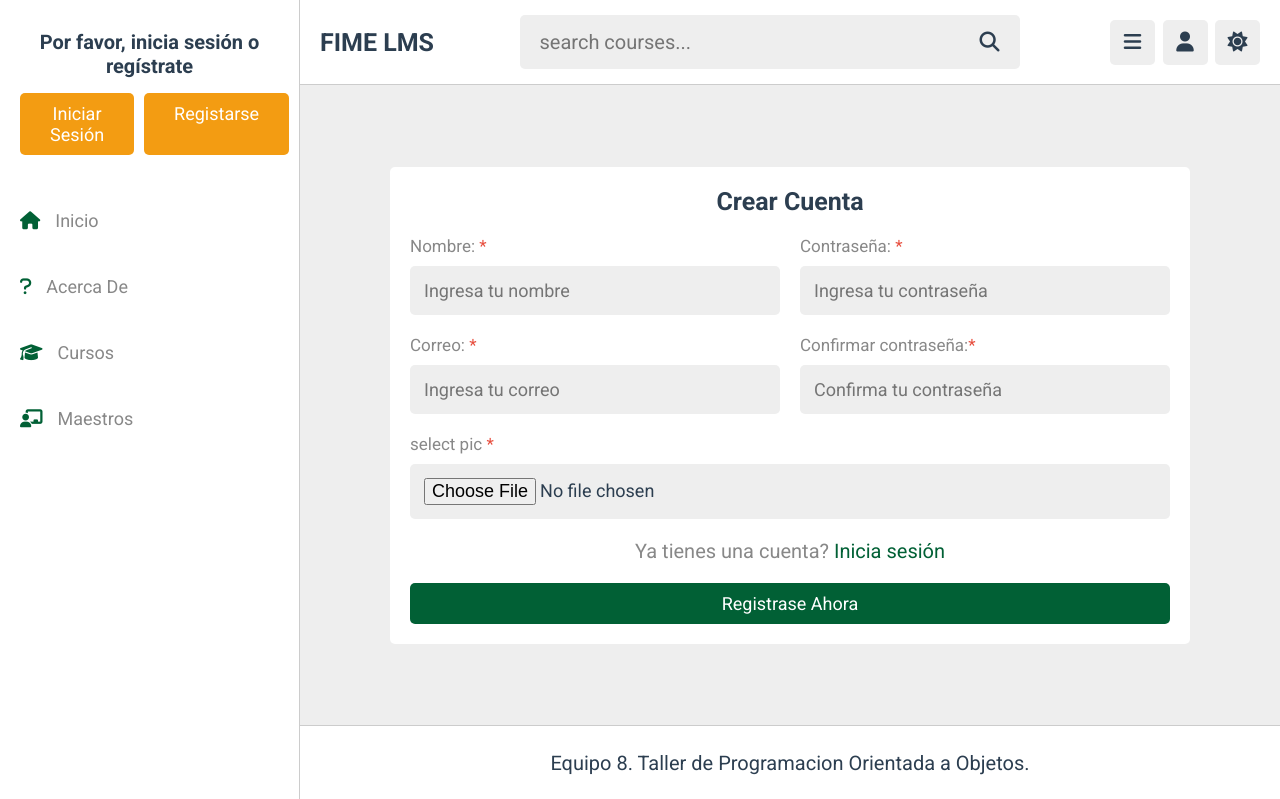
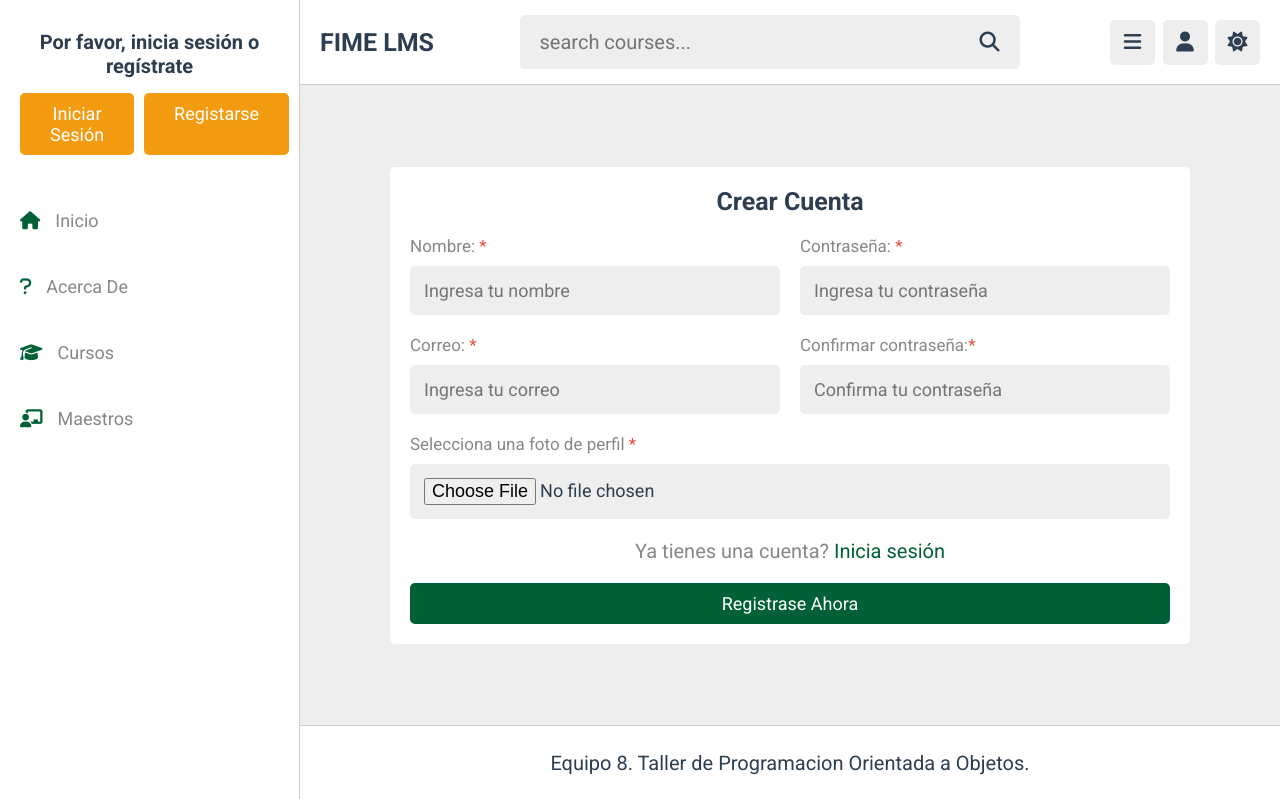
Before and after one commit to Jesuscc9/fime-lms, a PHP site: page /register.php in a window 1280 px wide. Shown: the top 799 px of the page. Run offline with PHP 8.4, Linux system fonts and the light colour scheme; data that the repository does not hold is empty.

Commit message:
translate input file

```diff
--- a/register.php
+++ b/register.php
@@ -94,7 +94,7 @@ if (isset($_POST['submit'])) {
 					<input type="password" name="cpass" placeholder="Confirma tu contraseña" maxlength="20" required class="box">
 				</div>
 			</div>
-			<p>select pic <span>*</span></p>
+			<p>Selecciona una foto de perfil <span>*</span></p>
 			<input type="file" name="image" accept="image/*" required class="box">
 			<p class="link">Ya tienes una cuenta? <a href="login.php">Inicia sesión</a></p>
 			<input type="submit" name="submit" value="Registrase ahora" class="btn">
```
